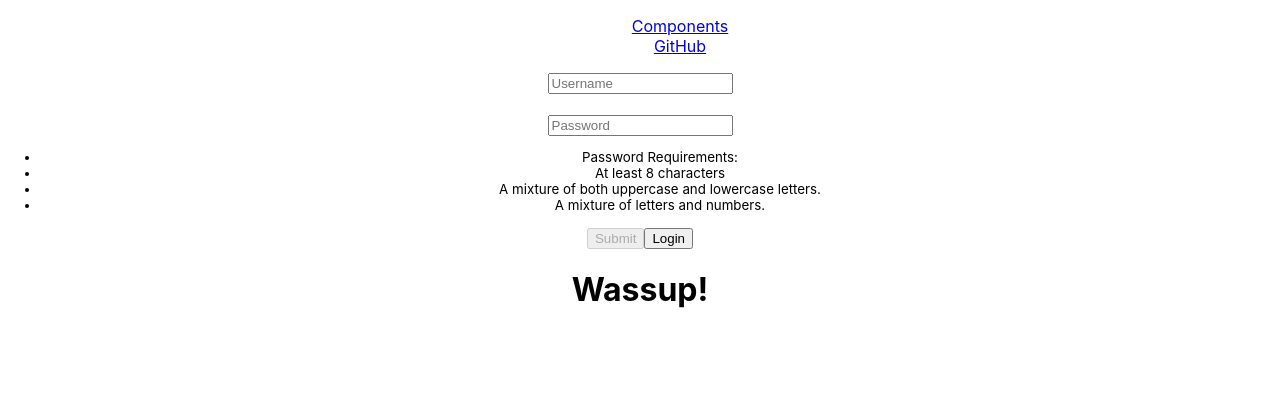
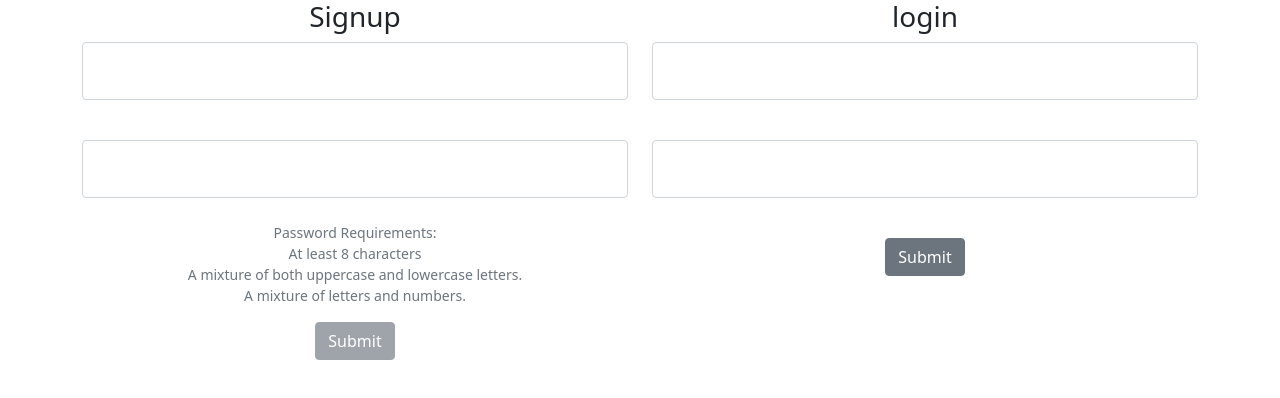
Before and after one commit to AlaynaCarlin/Red-Client, a React (Create React App) app: page / in a window 1280 px wide. Shown: the top 398 px of the page. Built offline with nearby package versions, Linux system fonts and the light colour scheme.

Commit message:
signup, login, logout, and fetch logs functioning

```diff
--- a/package.json
+++ b/package.json
@@ -3,12 +3,12 @@
   "version": "0.1.0",
   "private": true,
   "dependencies": {
-    "@testing-library/jest-dom": "^5.16.1",
+    "@testing-library/jest-dom": "^5.16.2",
     "@testing-library/react": "^12.1.2",
     "@testing-library/user-event": "^13.5.0",
     "@types/jest": "^27.4.0",
-    "@types/node": "^16.11.21",
-    "@types/react": "^17.0.38",
+    "@types/node": "^16.11.22",
+    "@types/react": "^17.0.39",
     "@types/react-dom": "^17.0.11",
     "bootstrap": "^5.1.3",
     "radium": "^0.26.1",
--- a/src/App.tsx
+++ b/src/App.tsx
@@ -3,26 +3,22 @@ import Radium from 'radium';
 import Auth from "./Components/Auth/Auth";
 import PostIndex from './Components/Posts/postIndex';
 import NavBar from './Components/Auth/NavBar';
+import './App.css';
 
-import './App.css';
-import { Navbar } from 'reactstrap';
 
 var styles = {
 
 };
 
-// interface tokenProp {
-//   sessionToken: string,
-// }
 
 function App() {
  const [sessionToken, setSessionToken] = useState('');
 
- const storage = () => {
-    if(localStorage.getItem("token")){
-      setSessionToken(localStorage.getItem("token") || '');
-    }
-};
+useEffect(() => {
+  if (localStorage.getItem("token")) {
+    setSessionToken(localStorage.getItem("token") || '');
+  }
+}, []);
 
   const updateToken = (newToken: string) => {
     console.log('updateToken');
@@ -38,24 +34,27 @@ function App() {
   }
 
   const protectedViews = () => {
+    console.log('protected views');
+    // storage();
     return sessionToken === localStorage.getItem("token") ? (
-      <PostIndex token={sessionToken} />
+      <PostIndex token={sessionToken} clickLogout={clearToken} tokenUpdate={updateToken}/>
     ) : (
-      <Auth tokenUpdate={updateToken}/>
+      <Auth tokenUpdate={updateToken} />
     )
 
   }
 
 
+  console.log('app render')
   return (
     <div className="App">
-      <NavBar clickLogout={clearToken} tokenUpdate={updateToken}/>
-     {/* {protectedViews} */}
-     <Auth tokenUpdate={updateToken}/>
-     <PostIndex token={sessionToken}/>
+      {/* <NavBar clickLogout={clearToken} tokenUpdate={updateToken}/> */}
+     {protectedViews()}
+     {/* <Auth tokenUpdate={updateToken}/> */}
+     {/* <PostIndex token={sessionToken}/> */}
     </div>
   );
 }
 
 
-export default Radium(App);
+export default App;
--- a/src/Components/Auth/Auth.tsx
+++ b/src/Components/Auth/Auth.tsx
@@ -1,15 +1,26 @@
 import React from "react";
 import Radium from "radium";
 import Signup from "./Signup";
+import { Container, Row, Col } from 'reactstrap';
+import Login from "./Login";
 
-interface tokenUpdate {
-    tokenUpdate: any
+type Props = {
+    tokenUpdate: any,
 }
 
-class Auth extends React.Component<tokenUpdate, any> {
-    constructor(props: tokenUpdate) {
+type State = {
+    // updated: any
+    hasError: boolean
+
+}
+
+class Auth extends React.Component<Props, State> {
+    constructor(props: Props) {
         super(props);
-        this.state = { hasError: false };
+        this.state = {
+            hasError: false,
+            // updated: props.tokenUpdate
+         };
     }
 
     static getDerivedStateFromError(error: any) {
@@ -24,14 +35,24 @@ class Auth extends React.Component<tokenUpdate, any> {
 
 
     render() {
+        console.log('Auth render')
         if (this.state.hasError) {
             // You can render any custom fallback UI
             return <h1>Something went wrong.</h1>;
-          }
+        }
         return (
-            <div>
-                <Signup />
-            </div>
+            <Container>
+                <Row>
+                    <Col md="6">
+                        <Signup  update = {this.props.tokenUpdate}/>
+                    </Col>
+                    <Col md="6">
+                        <Login update = {this.props.tokenUpdate}/>
+                    </Col>
+                </Row>
+
+            </Container>
+
         )
     }
 }
--- a/src/Components/Auth/Login.tsx
+++ b/src/Components/Auth/Login.tsx
@@ -12,18 +12,72 @@ import {
     List,
 } from "reactstrap";
 
-class Login extends React.Component<{}, any> {
-    constructor(props: any){
+type Props = {
+    update: any
+}
+
+type State = {
+    username: string,
+    password: string,
+    sessionToken: any
+}
+
+class Login extends React.Component<Props, State> {
+    constructor(props: Props) {
         super(props)
+        this.state = {
+            username: '',
+            password: '',
+            sessionToken: ''
+        }
+    }
+
+    handleSubmit = () => {
+        console.log('login handle')
+        console.log(this.state.username, this.state.password)
+        fetch('http://localhost:3000/user/login', {
+            method: 'POST',
+            body: JSON.stringify({ users: { username: this.state.username, password: this.state.password } }),
+            headers: new Headers({
+                'Content-Type': 'application/json'
+            })
+        }).then((response) => response.json()
+        ) .then((data) => {
+            console.log(data);
+            console.log(this.props.update);
+            this.props.update(data.sessionToken);
+            })
     }
 
     render() {
-        return(
+        console.log('login render')
+        return (
             <div>
-                <h1>hey Dude!</h1>
+                <h3>login</h3>
+                <Form inline onSubmit={e => { e.preventDefault(); this.handleSubmit() }}>
+                    <FormGroup floating>
+                        <Input
+                            type="text"
+                            placeholder="Username"
+                            onChange={(e) => this.setState({ username: e.target.value })}
+                            value={this.state.username}
+                        />
+                    </FormGroup>
+                    <br />
+                    <FormGroup floating>
+                        <Input
+                            type="password"
+                            placeholder="Password"
+                            onChange={(e) => this.setState({ password: e.target.value })}
+                            value={this.state.password}
+                        />
+                        <br />
+                    </FormGroup>
+                    <Button type="submit" >Submit</Button>
+                </Form>
             </div>
         )
     }
 }
 
-export default Radium(Login);
+export default Login;
--- a/src/Components/Auth/NavBar.tsx
+++ b/src/Components/Auth/NavBar.tsx
@@ -12,16 +12,17 @@ import {
     UncontrolledDropdown,
     DropdownToggle,
     DropdownMenu,
-    DropdownItem
+    DropdownItem,
+    Button
 } from "reactstrap";
 
-interface tokens {
+interface Props {
     clickLogout: any,
     tokenUpdate: any
 }
 
-class NavBar extends React.Component<tokens, any> {
-    constructor(props: tokens) {
+class NavBar extends React.Component<Props, any> {
+    constructor(props: Props) {
         super(props)
         this.toggle = this.toggle.bind(this);
         this.state = {
@@ -40,7 +41,7 @@ class NavBar extends React.Component<tokens, any> {
     }
 
 
-    toggle() {
+    toggle = () => {
         this.setState({
             isOpen: !this.state.isOpen
         });
@@ -58,21 +59,22 @@ class NavBar extends React.Component<tokens, any> {
         return (
             <div>
                 <Navbar color="light" light expand="md">
-                    {/* <NavbarToggler onClick={this.toggle} size="sm" /> */}
-                    {/* <Collapse isOpen={this.state.isOpen} navbar> */}
+                    <NavbarBrand href="/">Class&Sass</NavbarBrand>
                         <Nav className="ml-auto" navbar>
-                            <Nav>
-                                <NavLink href="/components/">Components</NavLink>
-                            </Nav>
-                            <Nav>
-                                <NavLink href="https://github.com/reactstrap/reactstrap">GitHub</NavLink>
-                            </Nav>
+                            <NavItem>
+                                <Button onClick={this.props.clickLogout}>Logout</Button>
+                            </NavItem>
+                            <NavItem>
+                                <Button>Post</Button>
+                            </NavItem>
+                            <NavItem>
+                                <Button>Search</Button>
+                            </NavItem>
                         </Nav>
-                    {/* </Collapse> */}
                 </Navbar>
             </div>
         )
     }
 }
 
-export default Radium(NavBar);
+export default NavBar;
--- a/src/Components/Auth/Signup.tsx
+++ b/src/Components/Auth/Signup.tsx
@@ -13,8 +13,12 @@ import {
 } from "reactstrap";
 import Login from "./Login";
 
-class Signup extends React.Component<{}, any> {
-    constructor(props: any) {
+type Props = {
+    update: any
+}
+
+class Signup extends React.Component<Props, any> {
+    constructor(props: Props) {
         super(props)
         this.state = {
             username: '',
@@ -30,7 +34,7 @@ class Signup extends React.Component<{}, any> {
 
     handelSubmit = () => {
         // e.preventDefault();
-        console.log('handel submit')
+        console.log(' signup handel submit')
         let errorCode: number | string
 
         console.log(this.state.username, this.state.admin, this.state.password)
@@ -56,7 +60,8 @@ class Signup extends React.Component<{}, any> {
             })
             .then((data) => {
                 console.log(data);
-                // update token
+                console.log(this.props.update);
+                this.props.update(data.sessionToken);
             })
     };
 
@@ -71,9 +76,10 @@ class Signup extends React.Component<{}, any> {
     }
 
     render() {
-        console.log('render')
+        console.log('signup render')
         return (
             <div>
+                <h3>Signup</h3>
                 <Form inline onSubmit={e => { e.preventDefault(); this.handelSubmit() }}>
                     <FormGroup floating>
                         <Input
@@ -81,6 +87,7 @@ class Signup extends React.Component<{}, any> {
                             placeholder="Username"
                             onChange={(e) => this.setState({ username: e.target.value })}
                             value={this.state.username}
+                            name='username'
                         />
                     </FormGroup>
                     <br />
@@ -90,6 +97,7 @@ class Signup extends React.Component<{}, any> {
                             placeholder="Password"
                             onChange={(e) => this.setState({ password: e.target.value })}
                             value={this.state.password}
+                            name='password'
                         />
                         <br />
                         <FormText>
@@ -107,7 +115,7 @@ class Signup extends React.Component<{}, any> {
 
                     </FormGroup>
                     <Button type="submit" disabled={!this.validPassword()}>Submit</Button>
-                    <Button type="button" >Login</Button>
+                    {/* <Button type="button" >Login</Button> */}
 
                 </Form>
             </div>
@@ -116,4 +124,4 @@ class Signup extends React.Component<{}, any> {
 
 }
 
-export default Radium(Signup);
+export default Signup;
--- a/src/Components/Comments/commentIndex.tsx
+++ b/src/Components/Comments/commentIndex.tsx
@@ -14,4 +14,4 @@ class CommentIndex extends React.Component<{}, any> {
     }
 }
 
-export default Radium(CommentIndex);
+export default CommentIndex;
--- a/src/Components/Posts/postIndex.tsx
+++ b/src/Components/Posts/postIndex.tsx
@@ -1,31 +1,60 @@
 import React from "react";
 import Radium from "radium";
-import { Button, Container, Row, Col, Navbar, } from "reactstrap";
+import { Button, Container, Row, Col, } from "reactstrap";
 import createPost from "./createPost";
 import deletePost from "./deletePost";
 import searchPost from "./searchPost";
 import updatePost from "./updatePost";
 import NavBar from "../Auth/NavBar";
 
-interface token {
-    token: string
+interface Props {
+    token: string,
+    clickLogout: any,
+    tokenUpdate: any
 }
 
-class PostIndex extends React.Component<token, any> {
-    constructor(props: token){
+class PostIndex extends React.Component<Props, any> {
+    constructor(props: Props) {
         super(props)
+        this.state={
+            posts: [],
+            error: false
+        }
     }
 
-    // fetch and display the most recent posts
+    componentDidMount(){
+         console.log('fetch Posts', this.props.token)
+        fetch(`http://localhost:3000/post/`,{
+            method: 'GET',
+            headers: new Headers ({
+                'Content-Type': 'application/json',
+                'Authorization': `Bearer ${this.props.token}`
+            })
+        }) .then ( (res) => res.json())
+            .then((logData) => {
+                this.setState({posts: logData})
+            }) .catch((error) => this.setState({
+                error: true
+            }));
+    }
+
+
+    fetchPosts = () => {
+
+    }
 
     render() {
+        console.log('postIndex render');
         return (
-            <Container>
-               <h1>Wassup!</h1>
-            </Container>
+            <div>
+                <NavBar clickLogout={this.props.clickLogout} tokenUpdate={this.props.tokenUpdate} />
+                <Container>
+                    <Row></Row>
+                </Container>
+            </div>
         )
     }
 
 }
 
-export default Radium(PostIndex);
+export default PostIndex;
--- a/src/index.tsx
+++ b/src/index.tsx
@@ -3,6 +3,8 @@ import ReactDOM from 'react-dom';
 import './index.css';
 import App from './App';
 import reportWebVitals from './reportWebVitals';
+import 'bootstrap/dist/css/bootstrap.min.css';
+import 'radium/dist/radium';
 
 ReactDOM.render(
   <React.StrictMode>
```
Also changed, not shown: 1 other file (tests, documents, lock files or other folders).
